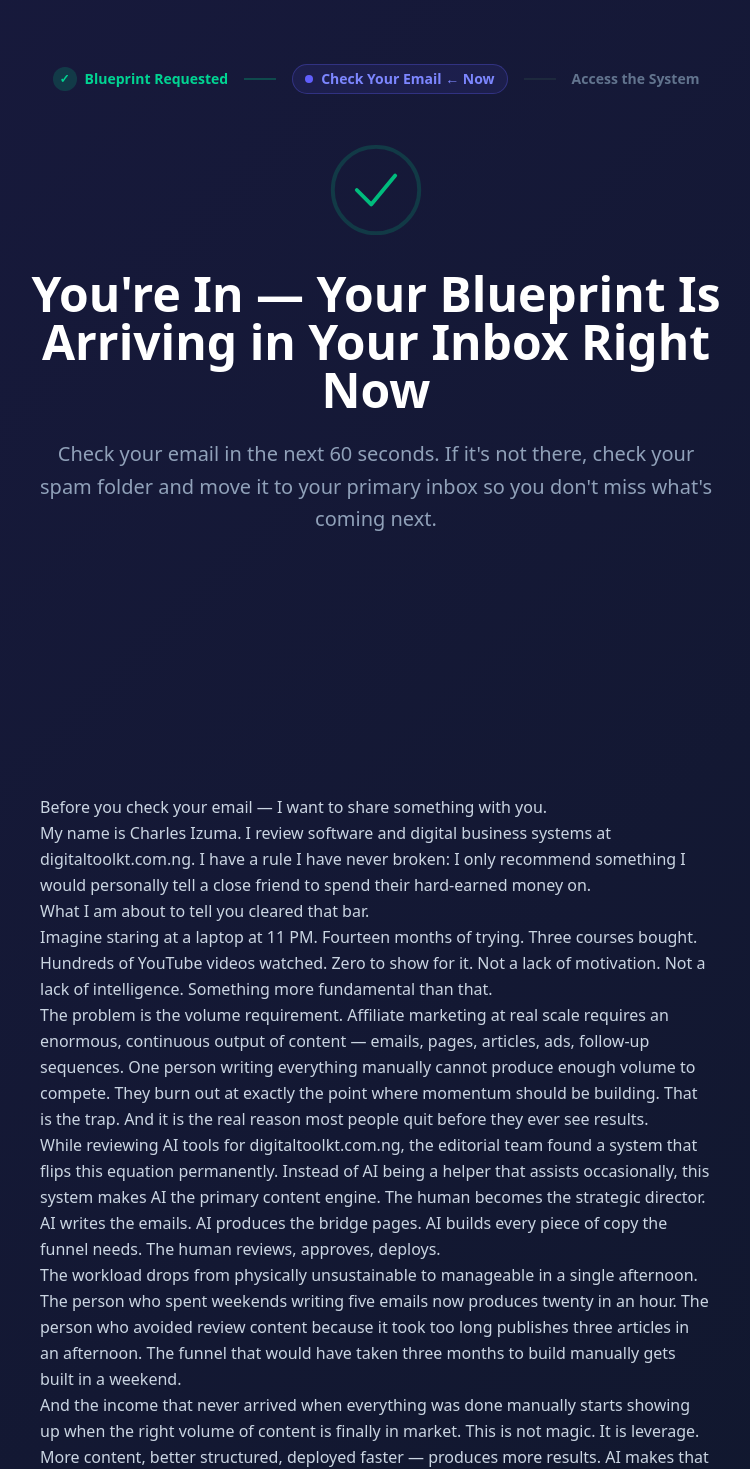
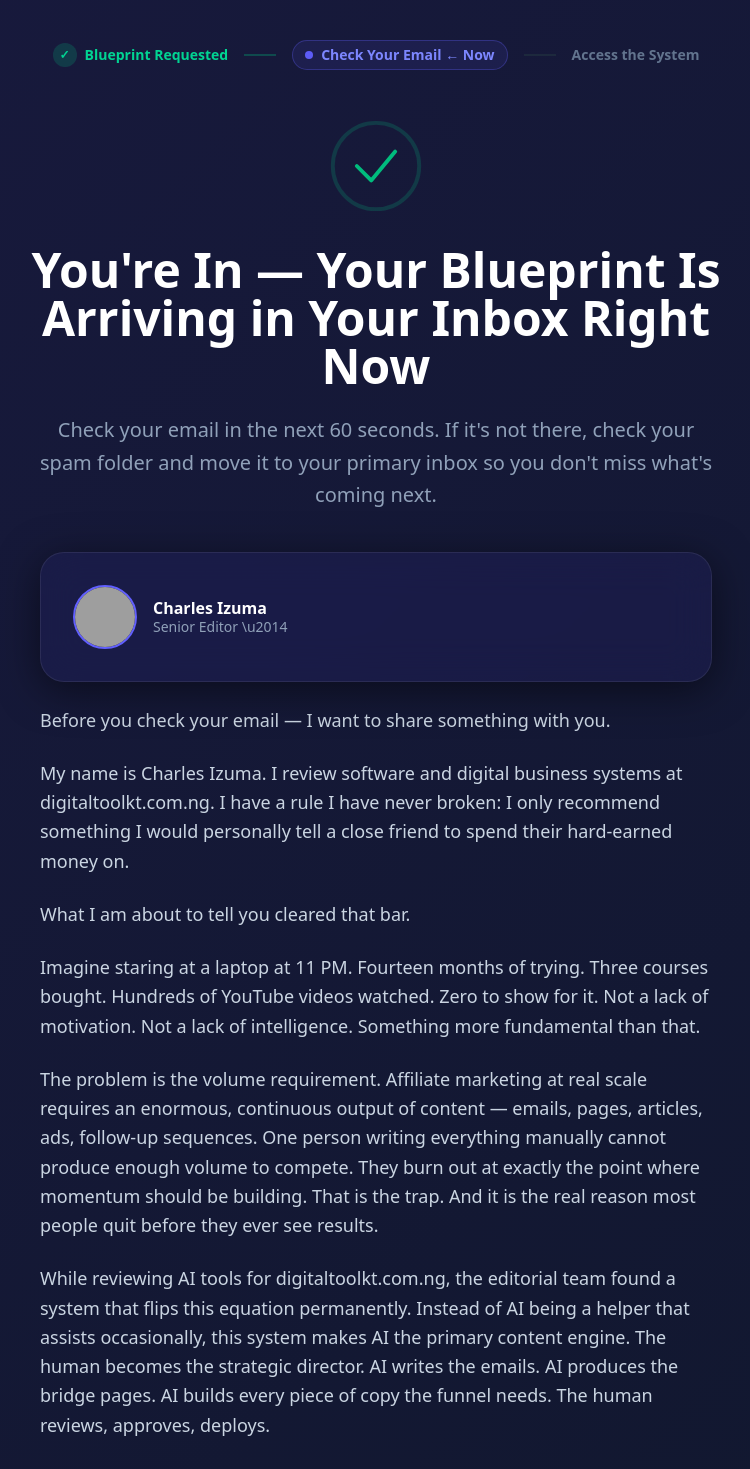
Before and after one commit to nbadjsbt-bot/Vortex, a React (Vite) app: page /bridge in a window 1280 px wide. Shown: the top 1469 px of the page, without its empty margins (264-1014 px from the left). Built offline with nearby package versions, Linux system fonts and the light colour scheme; grey boxes are pictures that could not be loaded.

Commit message:
Fix Bridge author card visibility and reduce gap

```diff
--- a/src/pages/Bridge.tsx
+++ b/src/pages/Bridge.tsx
@@ -16,15 +16,15 @@ export default function Bridge() {
         ease: 'power2.out',
         delay: 0.5
       });
-      gsap.from('.author-card', { y: 40, opacity: 0, duration: 0.8, delay: 0.4 });
+      gsap.fromTo('.author-card', { y: 20, autoAlpha: 0 }, { y: 0, autoAlpha: 1, duration: 0.6, delay: 0.15, clearProps: 'opacity,transform' }); gsap.set('.author-card', { autoAlpha: 1 });
     },
     { scope: containerRef }
   );
 
   return (
-    <div className="min-h-screen py-16 px-4" ref={containerRef}>
+    <div className="min-h-screen py-10 px-4" ref={containerRef}>
       {/* CONFIRMATION HEADER */}
-      <div className="max-w-3xl mx-auto text-center mb-16">
+      <div className="max-w-3xl mx-auto text-center mb-10">
         <div className="flex justify-center items-center gap-4 text-sm font-bold mb-12">
           <div className="step-progress text-emerald-400 flex items-center gap-2">
             <div className="w-6 h-6 rounded-full bg-emerald-500/20 flex items-center justify-center text-xs">
@@ -75,14 +75,14 @@ export default function Bridge() {
         </p>
       </div>
 
-      <div className="max-w-2xl mx-auto mb-16">
-        <GlassCard className="author-card !bg-indigo-900/20 border-indigo-500/30">
+      <div className="max-w-2xl mx-auto mb-6">
+        <GlassCard className="author-card !opacity-100 !bg-indigo-900/20 border-indigo-500/30">
           <AuthorInline author={config.author} />
         </GlassCard>
       </div>
 
       {/* STORY SECTION */}
-      <div className="max-w-2xl mx-auto prose prose-invert prose-lg text-slate-300 leading-relaxed mb-16">
+      <div className="max-w-2xl mx-auto text-slate-300 text-lg leading-relaxed mb-12 space-y-6">
         <p>Before you check your email — I want to share something with you.</p>
 
         <p>
```
